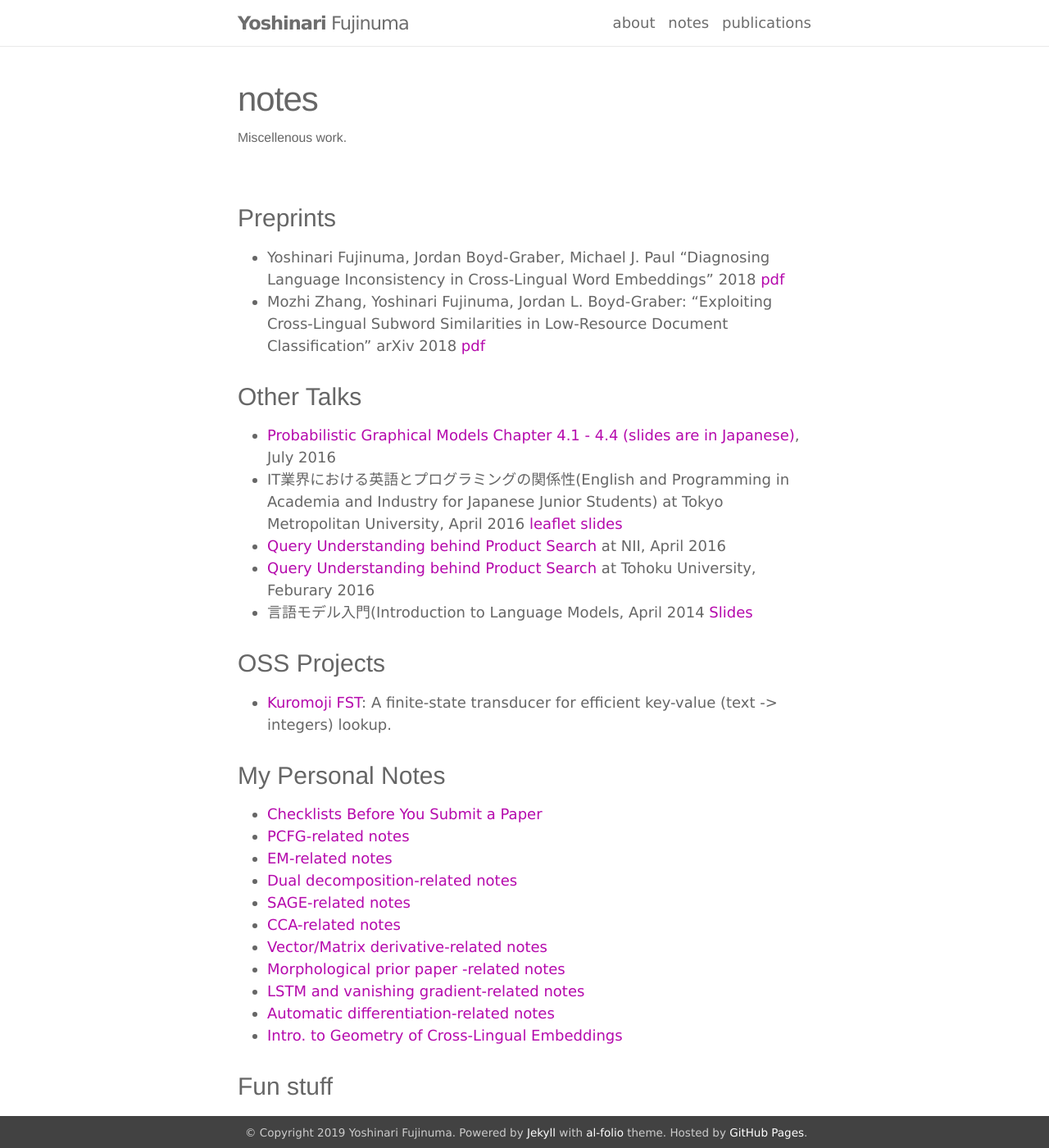
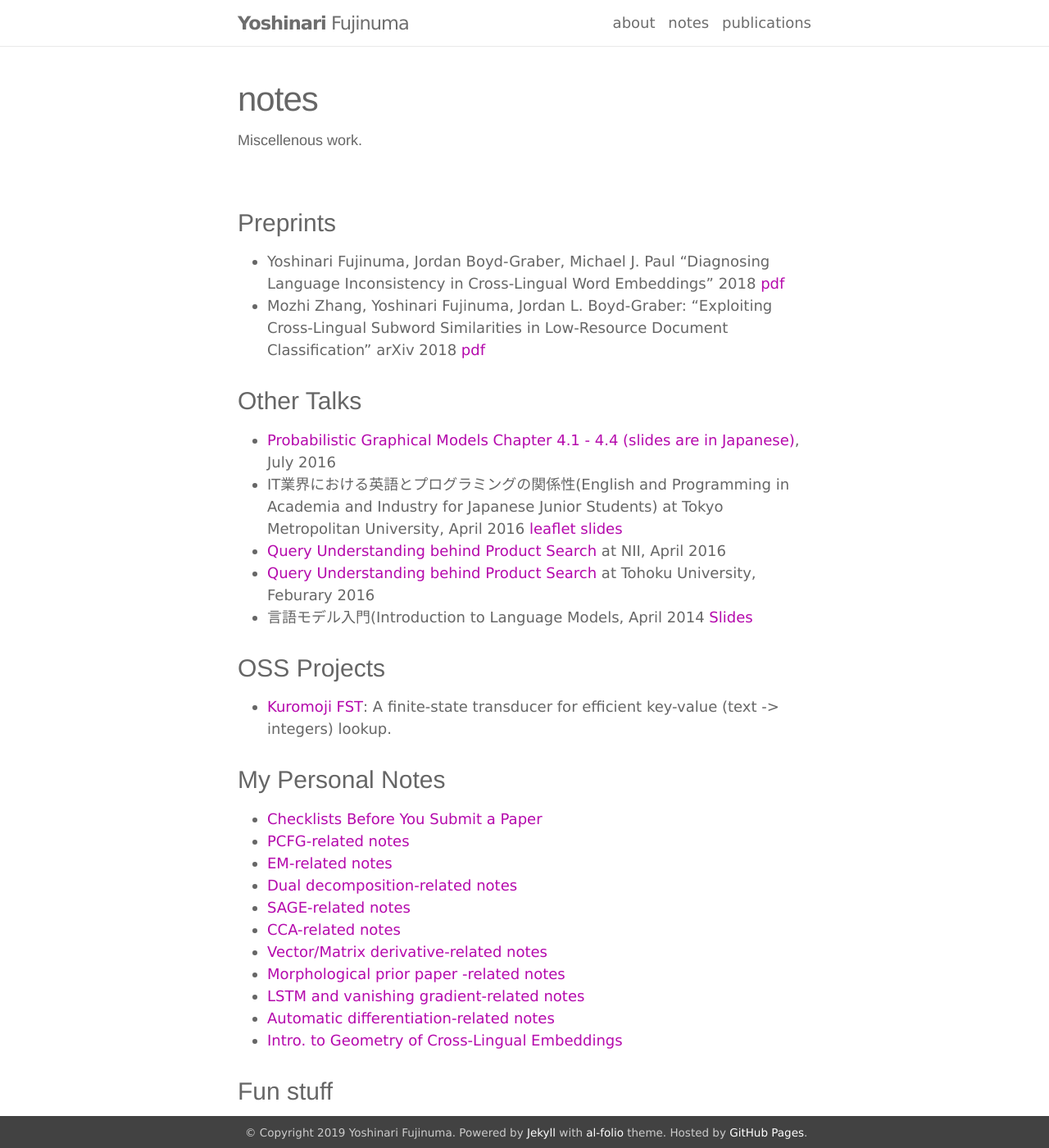
Before and after one commit to akkikiki/akkikiki.github.io, a Jekyll site: the page built from _pages/notes.md, in a window 1280 px wide and 1400 px high. Shown: the whole window at 82% size. Built offline with Jekyll 4.4.1, drawn with Linux system fonts in a browser that asks for light colours.

Commit message:
playing with fonts

```diff
--- a/_sass/_typography.scss
+++ b/_sass/_typography.scss
@@ -4,7 +4,7 @@
 
 body {
     color: $text-color;
-    font-weight: 100;
+    font-weight: 300;
 }
 
 abbr {
@@ -29,7 +29,7 @@
 }
 
 h1, h2, h3, h4, h5, h6 {
-    font-weight: 100;
+    font-weight: 300;
 }
 
 div.equation {
--- a/_sass/_variables.scss
+++ b/_sass/_variables.scss
@@ -3,7 +3,7 @@
 
 // Typography
 $base-font-size: 18px !default;
-$small-font-size:  0.875rem !default;
+$small-font-size:  1rem !default;
 $bold-font-weight: bold !default;
 $font-family: Verdana, Roboto, sans-serif !default;
 $line-height: 1.5 !default;
@@ -15,8 +15,8 @@
 $h2: 1.5rem !default;
 $h3: 1.25rem !default;
 $h4: 1rem !default;
-$h5: .875rem !default;
-$h6: .75rem !default;
+$h5: 1rem !default;
+$h6: 1rem !default;
 $h00: 4rem !default;
 $h0: 3rem !default;
 $h00-responsive: 8vw !default;
```
